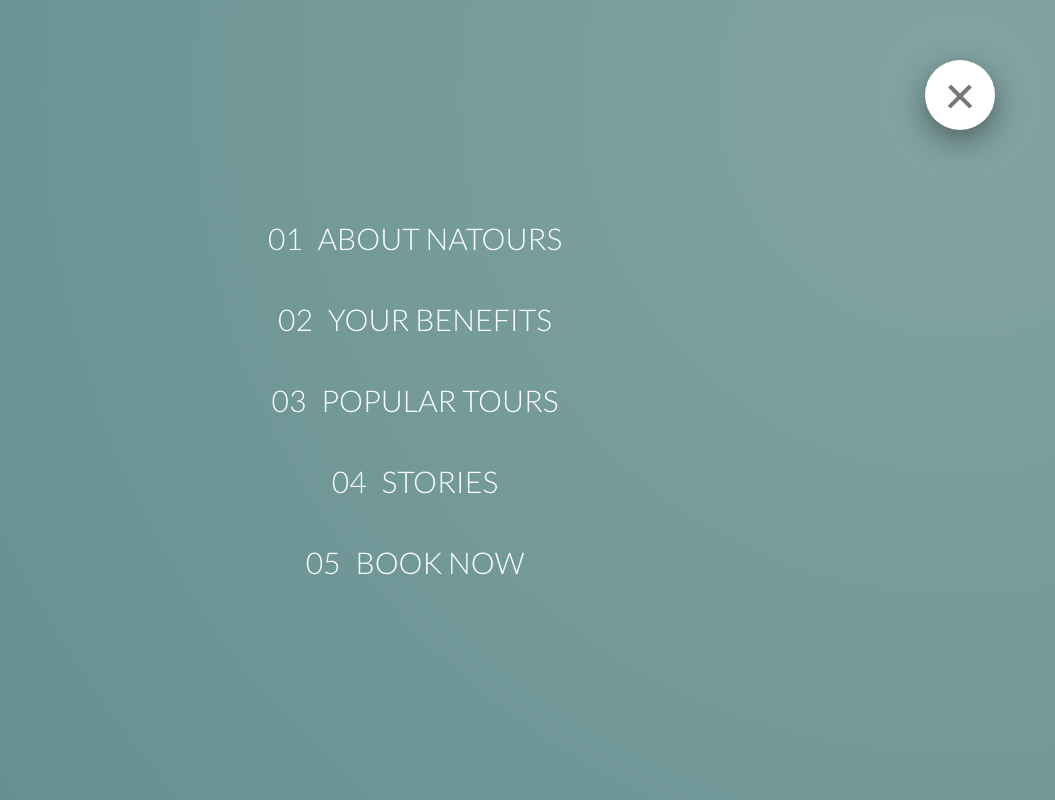
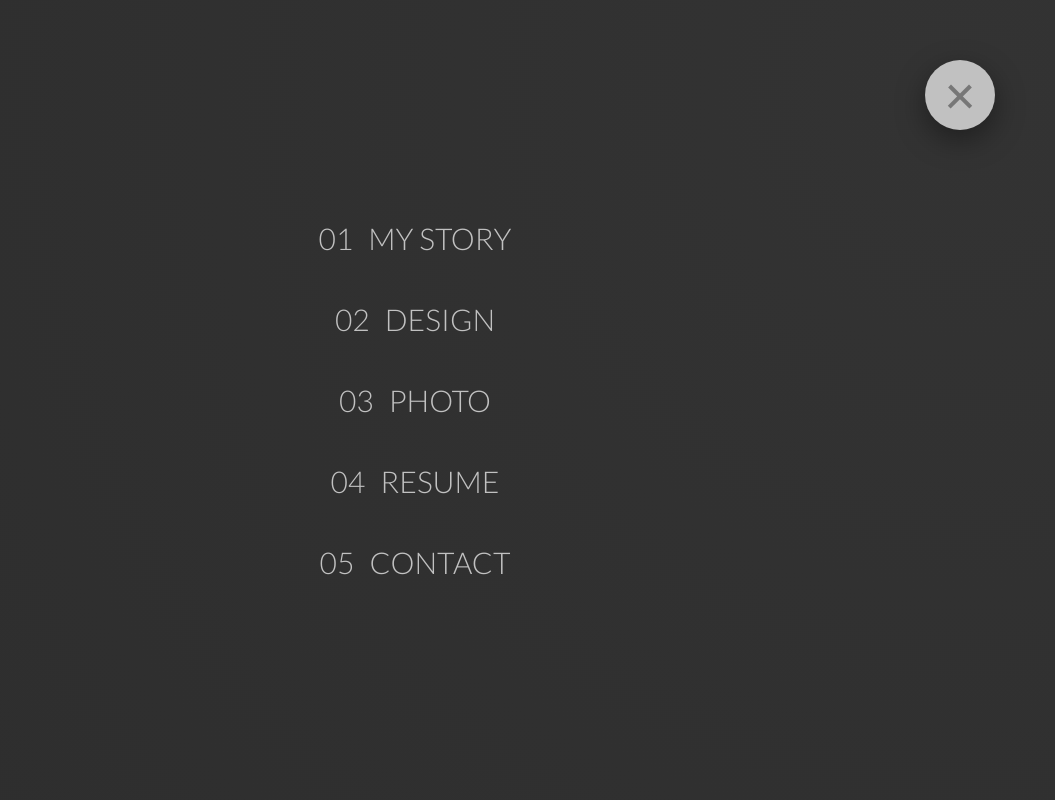
Before and after one commit to k-romero/summer-projs, a website: page natours/index.html in a window 1280 px wide. Both pictures are taken after a click on the label 1185 px from the left and 95 px from the top of the page. Shown: the top 800 px of the page, without its empty margins (225-1280 px from the left). Drawn offline with Linux system fonts and the light colour scheme.

Commit message:
color and type updates

```diff
--- a/natours/index.html
+++ b/natours/index.html
@@ -25,11 +25,11 @@
 
             <nav class="navigation__nav">
                 <ul class="navigation__list">
-                    <li class="navigation__item"><a href="#" class="navigation__link"><span>01</span>About Natours</a></li>
-                    <li class="navigation__item"><a href="#" class="navigation__link"><span>02</span>Your benefits</a></li>
-                    <li class="navigation__item"><a href="#" class="navigation__link"><span>03</span>Popular tours</a></li>
-                    <li class="navigation__item"><a href="#" class="navigation__link"><span>04</span>Stories</a></li>
-                    <li class="navigation__item"><a href="#" class="navigation__link"><span>05</span>Book now</a></li>
+                    <li class="navigation__item"><a href="#" class="navigation__link"><span>01</span>My Story</a></li>
+                    <li class="navigation__item"><a href="#" class="navigation__link"><span>02</span>Design</a></li>
+                    <li class="navigation__item"><a href="#" class="navigation__link"><span>03</span>Photo</a></li>
+                    <li class="navigation__item"><a href="#" class="navigation__link"><span>04</span>Resume</a></li>
+                    <li class="navigation__item"><a href="#" class="navigation__link"><span>05</span>Contact</a></li>
                 </ul>
             </nav>
         </div>
@@ -73,9 +73,9 @@
                         My story begins with a box & some paper. The paper was an old composition notebook whose pages were already discolored from age and the box contained a random assortment of whatever pens, pencils, highlighters and markers my grandmother collected over the years. With those tools I began my creative journey and developed a deep love of art & design.
                 </p>
 
-                <a href="#plantae-section" class="btn btn--white btn--small btn--animated">work&rarr;</a>
+                <!-- <a href="#plantae-section" class="btn btn--white btn--small btn--animated">work&rarr;</a>
                 <a href="#plantae-section" class="btn btn--white btn--small btn--animated">resume&rarr;</a>
-                <a href="#plantae-section" class="btn btn--white btn--small btn--animated">contact&rarr;</a>
+                <a href="#plantae-section" class="btn btn--white btn--small btn--animated">contact&rarr;</a> -->
             </div>
 
         </header>
--- a/natours/sass/abstracts/_variables.scss
+++ b/natours/sass/abstracts/_variables.scss
@@ -1,8 +1,8 @@
 //Colors
 
-$color-primary: #4c5050;
-$color-primary-light:  #83a3a3;
-$color-primary-dark: #1b6161;
+$color-primary: #e65100;
+$color-primary-light:  #333;
+$color-primary-dark: #222222;
 
 $color-secondary-light-2: #ffd560;
 $color-secondary-light: #ffb900;
@@ -17,7 +17,7 @@
 $color-grey-dark: #777;
 $color-grey-dark-2: #999;
 $color-grey-dark-3: #333;
-$color-white: #fff;
+$color-white: #c1c1c1;
 $color-black: #000;
 
 $color-yellow: #ffd560;
@@ -26,9 +26,12 @@
 $color-logo-light: #c7c7c7;
 $color-logo-dark: #8c8c8c;
 
+$color-orange: #f16224;
+$color-blue: #1b6161;
+
 //Font
 $default-font-size: 1.6rem;
-$body-copy-font-size: 1.4rem;
+$body-copy-font-size: 1.6rem;
 
 
 //Grid
--- a/natours/sass/base/_typography.scss
+++ b/natours/sass/base/_typography.scss
@@ -38,10 +38,11 @@
 }
 
 .heading-body-copy {
-    max-width: 50%;
+    max-width: 50rem;
     font-size: $body-copy-font-size;
     color: $color-white;
     margin-bottom: 2rem;
+    letter-spacing: .1rem;
 }
 
 .heading-secondary {
--- a/natours/sass/components/_svg-animation.scss
+++ b/natours/sass/components/_svg-animation.scss
@@ -1,6 +1,7 @@
 svg {
     width: 150px;
     height: 150px;
+
 
     &:hover .st0{
         stroke-dasharray: 200;
@@ -12,7 +13,7 @@
 
 
 .st0 {
-  stroke: rgba($color-white, 0.5);
+  stroke: rgba($color-orange, 0.5);
   fill: none;
   opacity: 0;
 
@@ -53,7 +54,12 @@
   to {
       stroke-dashoffset: 0;
       opacity: 1;
-      stroke: rgba($color-white, 1);
+      stroke: rgba($color-orange, 1);
       stroke-width: 10px;
   }
 }
+
+
+#logo-override {
+  transform: translateY(-5rem);
+}
--- a/natours/sass/layout/_header.scss
+++ b/natours/sass/layout/_header.scss
@@ -3,9 +3,9 @@
     background-image: linear-gradient(
         to right,
         rgba($color-primary-light, 0.808),
-        rgba($color-primary-dark, 0.794)) ;
-    // url(../img/plant-card-back-rubberplant.jpg);
-    background-size: cover;
+        rgba($color-primary-dark, 0.794)),
+    url(../img/grid1.png);
+    background-size: contain;
     background-position: top;
     position: relative;
 
@@ -14,8 +14,8 @@
 
     &__logo-box{
         position: absolute;
-        top: 8%;
-        left: 5%;
+        top: 6rem;
+        left: 6rem;
         // transform: translate(-50% , -50%);
     }
 
@@ -25,8 +25,8 @@
 
     &__text-box {
         position: absolute;
-        top: 25%;
-        left: 5%;
+        top: 18rem;
+        left: 6rem;
         text-align: left;
     }
 
```
Also changed, not shown: natours/css/style.css, natours/img/grid1.png (added).
